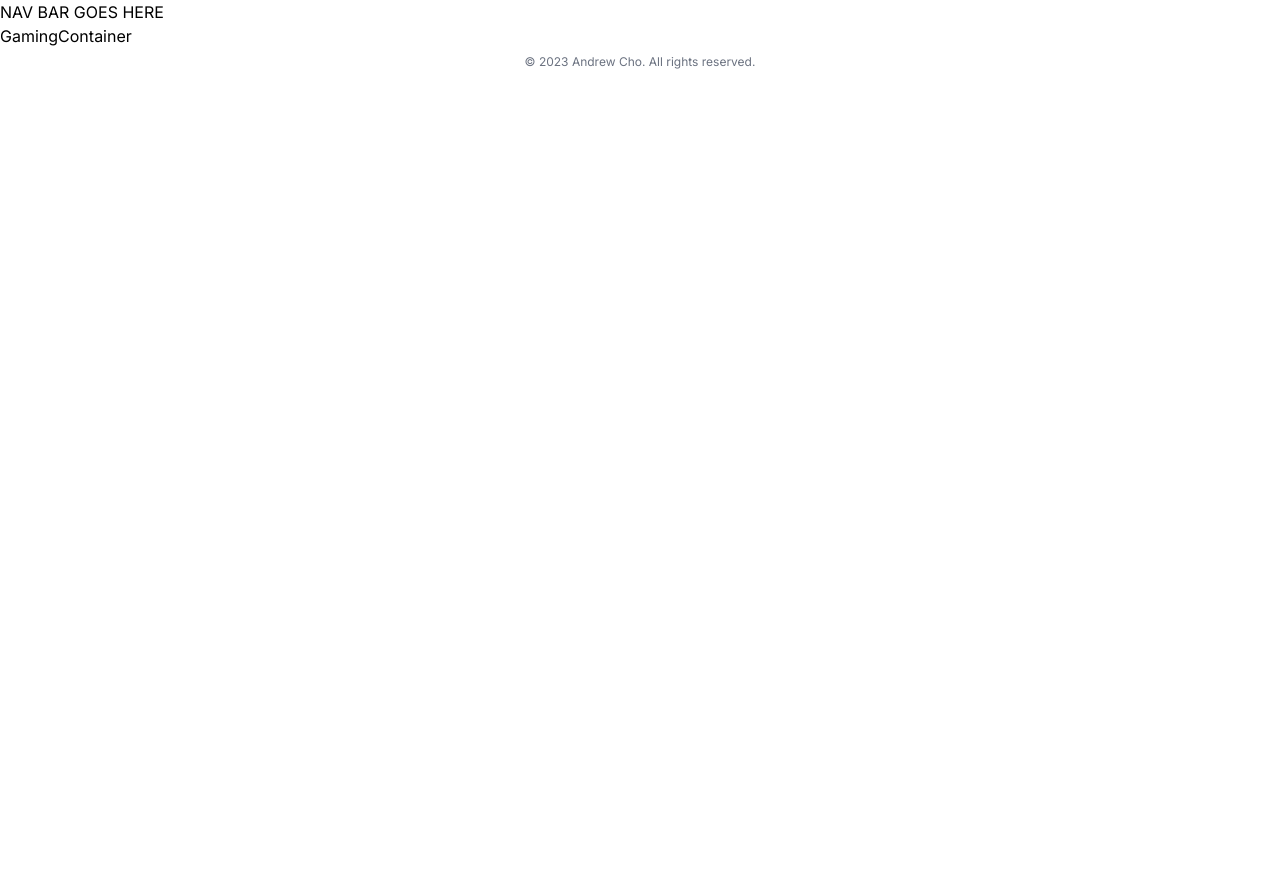
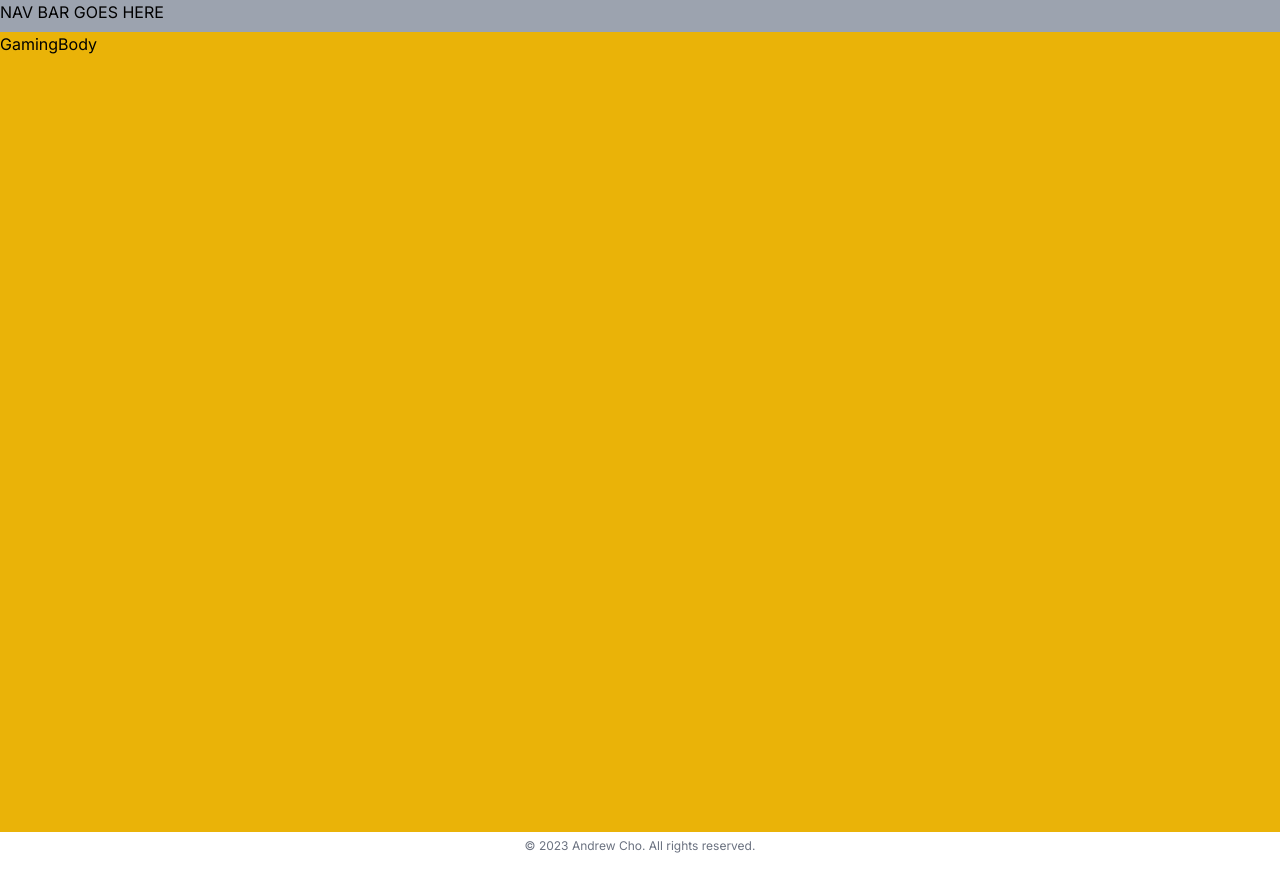
Before and after one commit to cisdell/type_better_v2, a Next.js app: page / in a window 1280 px wide. Shown: the top 892 px of the page. Before the commit the page ends 800 px from the top, so only its background shows below. Built offline with nearby package versions, Linux system fonts and the light colour scheme.

Commit message:
work done at the library

```diff
--- a/app/page.tsx
+++ b/app/page.tsx
@@ -1,12 +1,12 @@
 import Footer from "@/components/footer";
-import GamingContainer from "@/components/gaming_body";
+import GamingBody from "@/components/gaming_body";
 import NavBar from "@/components/navbar";
 
 export default function Home() {
   return (
     <>
       <NavBar />
-      <GamingContainer />
+      <GamingBody />
       <Footer />
     </>
   );
--- a/components/gaming_body.tsx
+++ b/components/gaming_body.tsx
@@ -1,5 +1,5 @@
 import React from "react";
 
-export default function GamingContainer() {
-  return <div>GamingContainer</div>;
+export default function GamingBody() {
+  return <div className="h-screen bg-yellow-500">GamingBody</div>;
 }
--- a/components/navbar.tsx
+++ b/components/navbar.tsx
@@ -1,5 +1,5 @@
 import React from "react";
 
 export default function NavBar() {
-  return <nav>NAV BAR GOES HERE</nav>;
+  return <nav className="h-8 w-auto bg-gray-400">NAV BAR GOES HERE</nav>;
 }
```
